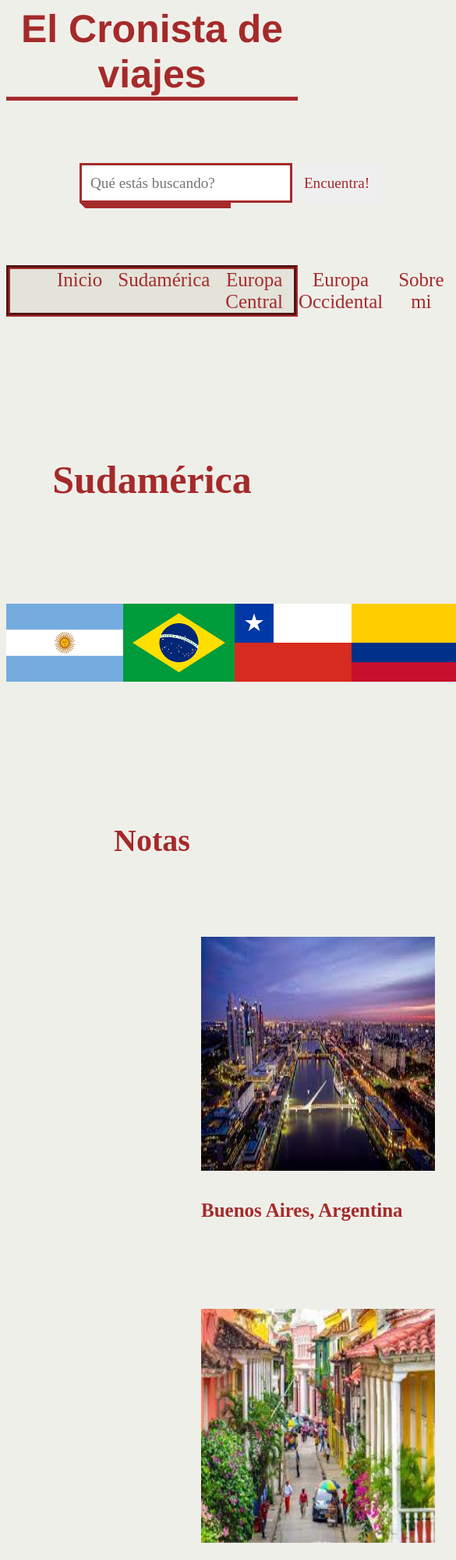
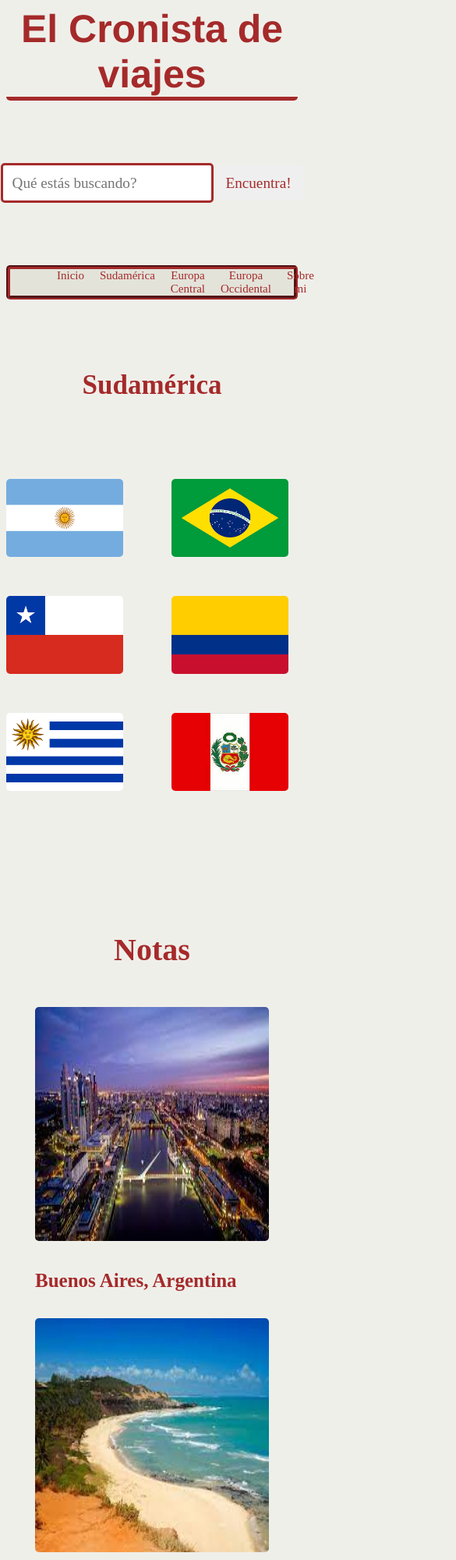
Before and after one commit to ErikDap787/ProyectoDesarrolloWeb, a plain HTML site: page Html/Sudamerica.html in a window 390 px wide. Shown: the top 2000 px of the page at 78% size, 585 px wide, since content can reach past the window. Drawn offline with nearby package versions, Linux system fonts and the light colour scheme.

Commit message:
Agregando Grids y Media queries al proyecto

```diff
--- a/Css/style-desafio1.css
+++ b/Css/style-desafio1.css
@@ -1,7 +1,10 @@
 *{
   text-decoration: none;
   color: brown;
+  box-sizing: border-box;
+  border-radius: 5px;
 }
+
 
 h1{
     color:brown;
@@ -126,10 +129,11 @@ ol li{
 
 .columna1{
   display:grid;
-  grid-template-columns: 2fr 2fr 2fr 2fr;
-  justify-content: space-between;
-  column-gap: 300px;
-  margin-left:250px;
+  grid-template-columns: 1fr 1fr;
+  justify-content: center;
+  align-items: center;
+  column-gap: 100px;
+  margin-left:150px;
   margin-top:100px;
   margin-bottom: 50px;
 }
@@ -141,10 +145,10 @@ ol li{
 
 .columna2{
   display: grid;
-  grid-template-columns: 2fr 2fr 2fr 2fr;
+  grid-template-columns: 1fr 1fr;
   justify-content: space-between;
-  column-gap: 300px;
-  margin-left:250px;
+  column-gap: 100px;
+  margin-left:150px;
 }
 
 .columna2 img:hover{
@@ -153,59 +157,12 @@ ol li{
 }
 
 
-/*.columna1{
-  display: flex;
-  align-items:flex-end;
-  justify-content:space-around;
-  margin-top: 50px;
-  margin-bottom: 100px;
-  margin-right: 100px;
-  margin-left: 50px;
-}
-
-.columna2{
-  display: flex;
-  align-items: flex-end;
-  justify-content:space-around;
-  margin-top: 50px;
-  margin-bottom: 100px;
-  margin-right: 100px;
-  margin-left: 50px;
-}
-
-.columna2__paris{
-
-  margin-left:40px;
-}
-
-.columna2__alhambra{
-  margin-left:20px;
-}
-
-.columna2__budapest{
-  margin-left:8px;
-}
-
-.columna2__praga{
-  margin-left:22px;
-}
-
-.columna2__cartagena{
-  margin-left:3px;
-}
-
-.columna1__pipa{
-  margin-left:117px;
-}   */
-
-
 .contacto{
     display:flex;
     flex-direction:column;
     justify-content: space-around;
     align-items: flex-start;
     margin-top: 50px;
-    margin-left:50px;
     background-color: #adad902f;
     color: brown;
     border: solid 3px brown;
@@ -231,6 +188,7 @@ ol li{
     flex-direction:column;
     justify-content: flex-end;
     margin-left:50px;
+    color:black;
 
 }
 
@@ -240,8 +198,160 @@ ol li{
     justify-content: flex-end;
     margin-left:50px;
     font-size:22px;
+    color:black;
+}
+
+.texto2 p{
+  color: black;
 }
 
 .texto__debajo{
     margin-left:50px;
+    color:black;
 }
+
+
+@media screen and (max-width:1200px){
+/*en esta medida esta el sitio en lo que venimos trabajando hasta ahora, es como podrás verlo en pantalla completa*/
+
+
+}
+
+
+@media screen and (max-width:768px){
+
+  .menu {
+    font-size: 20px;
+  }
+
+  .centrado{
+    width:470px;
+    height:310px;
+  }
+
+  .columna1{
+    display:flex;
+    flex-direction: row;
+    flex-wrap: wrap;
+    justify-content:center;
+    align-self:center;
+    margin:0;
+
+  }
+
+  .columna1 img:hover {
+    display:none;
+  }
+
+  .columna2{
+    display:none;
+  }
+
+  .columna2 img:hover{
+    display:none;
+  }
+
+  .subtitles{
+    margin-top: 10px;
+    margin-bottom:10px;
+    font-size: 35px;
+  }
+
+  .flags{
+    display:grid;
+    grid-template-columns: 1fr 1fr 1fr;
+    grid-template-rows: 1fr 1fr;
+    column-gap: 50px;
+    row-gap:50px;
+    margin-bottom: 30px;
+  }
+
+
+  .flags img:hover{
+    display:none;
+  }
+
+  .sobreMi img{
+    width:560px;
+    height:500px;
+    margin: 0;
+    align-self:center;
+
+    }
+
+    .texto__debajo{
+      display:none;
+    }
+}
+
+@media screen and (max-width:480px){
+
+  .menu {
+    font-size: 15px;
+  }
+
+  .field{
+    display:flex;
+    justify-content: center;
+    align-items: center;
+    box-shadow: none;
+  }
+
+  h2{
+    display: none;
+  }
+
+  .centrado{
+    display:none;
+  }
+
+  .columna1{
+    display:grid;
+    grid-template-columns: 2fr;
+    grid-template-rows: 2fr 2fr;
+    justify-content: center;
+    align-items: center;
+    align-self:center;
+    column-gap: 0px;
+    margin: 50px;
+  }
+
+  .columna2{
+    display:none;
+  }
+
+
+  .columna1 img:hover{
+    display:none;
+  }
+
+  .subtitles{
+    margin-top: 10px;
+    margin-bottom:20px;
+    font-size: 35px;
+  }
+
+  .flags{
+    display:grid;
+    grid-template-columns: 1fr 1fr;
+    grid-template-rows: 1fr 1fr 1fr;
+    column-gap: 50px;
+    margin-bottom:15px;
+  }
+
+  .flags img:hover{
+    display:none;
+  }
+
+
+  .sobreMi img{
+    width:500px;
+    height:400px;
+    margin-left: 0;
+    margin-right: 50px;
+    }
+
+    .texto__debajo{
+      display:none;
+    }
+}
--- a/Html/Sudamerica.html
+++ b/Html/Sudamerica.html
@@ -48,6 +48,7 @@
     <img src="../Img/Flags/Sudamerica/ChileFlag.png" width="150px" height="100px">
     <img src="../Img/Flags/Sudamerica/ColombiaFlag.png" width="150px" height="100px">
     <img src="../Img/Flags/Sudamerica/UruguayFlag.png" width="150px" height="100px">
+    <img src="../Img/Flags/Sudamerica/PeruFlag.jpeg" width="150px" height="100px">
 
 </section>
 
@@ -60,7 +61,7 @@
 
     <div><img src= "../img/BuenosAires.jpeg" alt="Buenos Aires, Argentina" width="300px" height="300px"> <h4>Buenos Aires, Argentina</h4></div>
 
-    <div><img src="../img/Pipa.jpg" alt="Pipa, Brasil" width="300px" height="300px"> <h4>Las mejores playas del noreste de Brasil</h4></div>
+    <div><img src="../img/Pipa.jpg" alt="Pipa, Brasil" width="300px" height="300px"> <h4>Pipa, Brasil</h4></div>
 
 </div>
 
```
Also changed, not shown: Html/EuropaCentral.html (+1 -1 lines), Html/EuropaOccidental.html (+2 -2 lines), Html/Inicio.html (+3 -5 lines), Img/Flags/EuropaCentral/BulgariaFlag.png (added), Img/Flags/EuropaOccidental/HolandaFlag.png (added), Img/Flags/Sudamerica/PeruFlag.jpeg (added).
